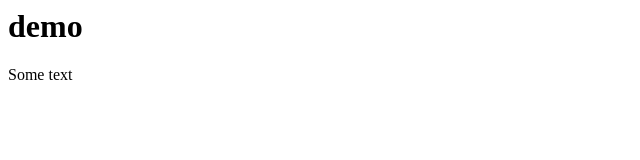
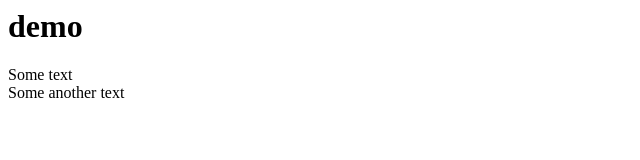
Before and after one commit to griffindor/STEP, a plain HTML site: page index.html in a window 1280 px wide. Shown: the whole page, without its empty margins (0-640 px from the left). Drawn offline with Linux system fonts and the light colour scheme.

Commit message:
Update index.html

```diff
--- a/index.html
+++ b/index.html
@@ -5,5 +5,6 @@
     <body>
         <h1>demo</h1>
         <div>Some text</div>
+        <div>Some another text</div>
     </body>
 </html>
```
